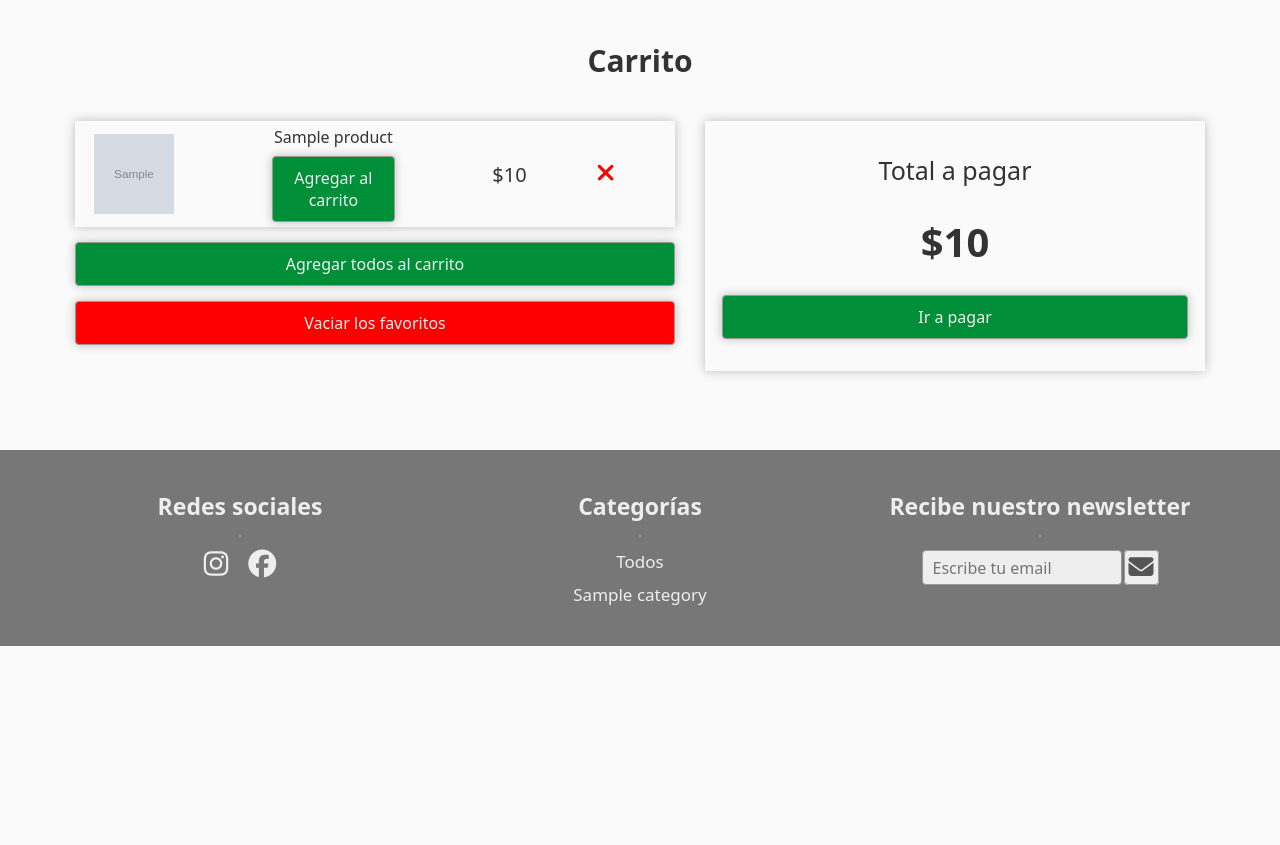
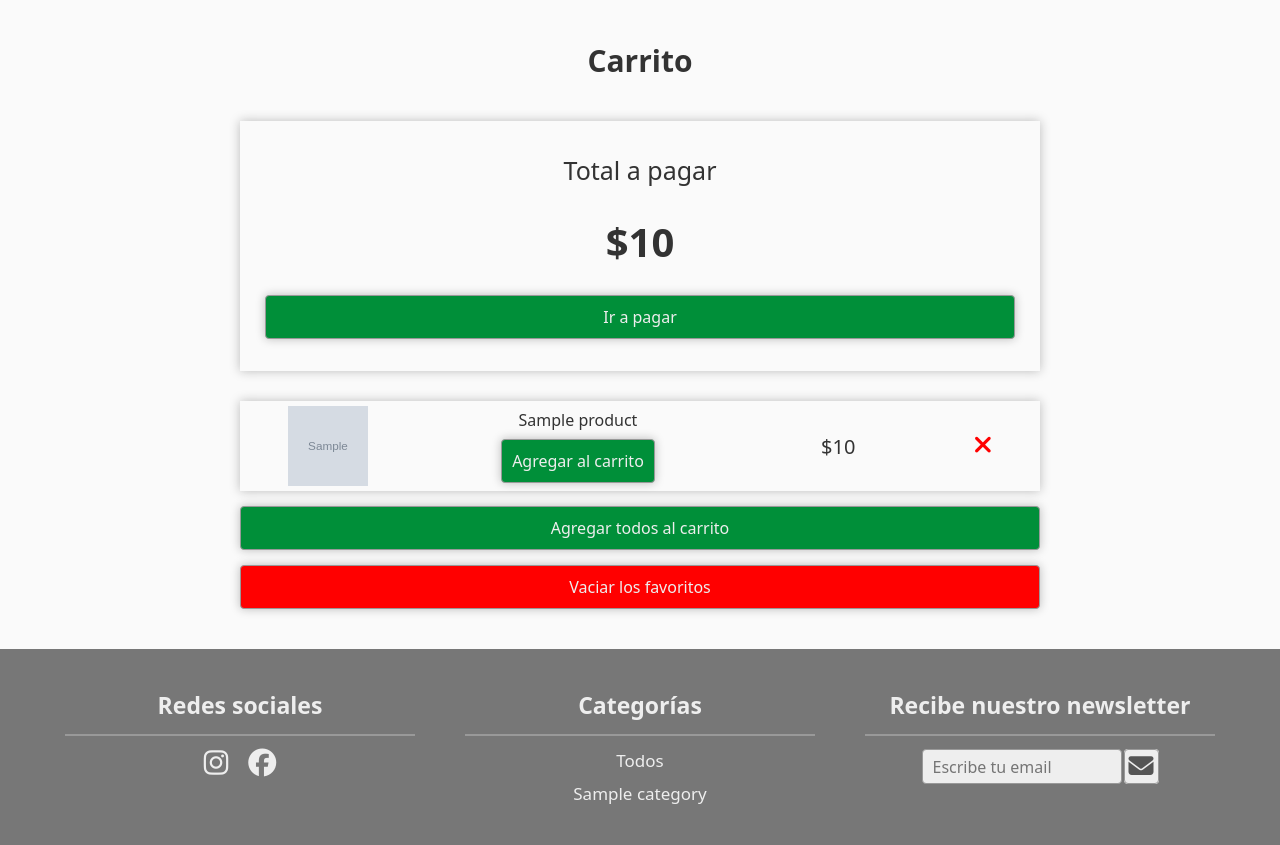
Before and after one commit to lautaroreche/E-Commerce-Django, a Django app: template ecommerce_app/templates/cart.html in a window 1280 px wide. Shown: the part 156-1001 px from the top of the page. Before the commit the page ends 802 px from the top, so only its background shows below. Run offline with Django 5.2, Linux system fonts and the light colour scheme; tables that the repository leaves empty hold one stand-in row (values such as "Sample post"); the template is opened without the code that fills it: values that come from a table or form of the project are taken from there, most other values are stand-ins (such as "Sample title", 1, 10 or a date in 2020); grey boxes marked "Sample" are stand-in pictures.

Commit message:
Scalability and fix errors

```diff
--- a/ecommerce_app/static/styles/style.css
+++ b/ecommerce_app/static/styles/style.css
@@ -209,26 +209,24 @@ hr {
     font-weight: 700;
 }
 
-.add-to-cart {
-    width: 100%;
+.final-card {
+    gap: 15px;
 }
-/*
+
+.final-card p {
+    padding: 3px;
+    width: 35px;
+    border: 1px solid var(--border-dark-color);
+    border-radius: 4px;
+    text-align: center;
+}
+
 .final-card:has(.add-cart:focus-within) p {
     color: var(--good-color);
 }
 
 .final-card:has(.decrement-cart:focus-within) p {
     color: var(--bad-color);
-}
-*/
-
-.prueba1 {
-    width: 100%;
-}
-
-.prueba2 {
-    width: 100%;
-    background-color: var(--good-color);
 }
 
 .fa-minus, .fa-plus {
@@ -237,6 +235,7 @@ hr {
     width: 30px;
     text-align: center;
     border: 1px solid var(--border-dark-color);
+    border-radius: 4px;
 }
 
 .fa-minus {
@@ -396,7 +395,7 @@ footer div {
     flex-direction: row;
     justify-content: space-around;
     align-items: center;
-    width: 600px;
+    width: 800px;
     box-shadow: 0 0 10px #bbb;
 }
 
@@ -408,18 +407,23 @@ footer div {
 .manage-cantidad-list {
     flex-direction: row;
     align-items: center;
-    width: 50%;
 }
 
-.detalle-producto-list {
-    width: 260px;
-}
-
-.detalle-producto-list .nombre-producto {
+.nombre-producto {
     margin: 0;
     height: 30px;
     text-align: center;
     font-size: 16px;
+}
+
+.detalle-producto-carrito {
+    width: 250px;
+    text-align: center;
+}
+
+.detalle-precio-carrito {
+    width: 100px;
+    text-align: center;
 }
 
 .fa-xmark {
@@ -433,7 +437,6 @@ footer div {
 }
 
 .xmark {
-    width: 100px;
     text-align: center;
 }
 
@@ -472,7 +475,6 @@ footer div {
 .add-to-cart, .add-all-favorites-to-cart, .clear-cart, .clear-favorites, .pay-cart {
     gap: 15px;
     color: var(--light-color);
-    width: 100%;
     border-radius: 4px;
 }
 
@@ -480,7 +482,7 @@ footer div {
     width: 95%;
 }
 
-.add-all-favorites-to-cart a, .clear-favorites a, .clear-cart a, .pay-cart a {
+.add-to-cart a, .add-all-favorites-to-cart a, .clear-favorites a, .clear-cart a, .pay-cart a {
     padding: 10px;
     border: 1px solid var(--border-dark-color);
     box-shadow: 0 0 10px #bbb;
@@ -489,16 +491,12 @@ footer div {
     color: var(--light-color);
 }
 
-.add-all-favorites-to-cart a, .pay-cart a {
+.add-all-favorites-to-cart a, .pay-cart a, .add-to-cart a, .add-all-favorites-to-cart .add-all-favorites-important {
     background-color: var(--good-color);
 }
 
 .clear-favorites a, .clear-cart a {
     background-color: var(--bad-color);
-}
-
-.add-all-favorites-to-cart .special {
-    background-color: var(--good-color);
 }
 
 
@@ -509,6 +507,17 @@ footer div {
 
     .buscador-menu input {
         width: 500px;
+    }
+}
+
+
+@media screen  and (max-width: 1350px) {
+    .cards-container-list {
+        flex-direction: column-reverse;
+    }
+
+    .card-total-cart {
+        width: 800px;
     }
 }
 
@@ -573,6 +582,10 @@ footer div {
     nav ul {
         gap: 30px;
     }
+
+    .card-total-cart, .card-producto-list {
+        width: 700px;
+    }
 }
 
 
@@ -583,6 +596,10 @@ footer div {
 
     nav ul li, footer ul li {
         font-size: 14px;
+    }
+
+    .card-total-cart, .card-producto-list {
+        width: 600px;
     }
 }
 
@@ -609,6 +626,10 @@ footer div {
         width: 400px;
         height: 400px;
     }
+
+    .card-total-cart, .card-producto-list {
+        width: 500px;
+    }
 }
 
 
--- a/ecommerce_app/templates/base.html
+++ b/ecommerce_app/templates/base.html
@@ -59,7 +59,7 @@
     <footer>
         <div class="redes-sociales">
             <h3 class="title-footer">Redes sociales</h3>
-            <hr>
+            <hr class="w90">
             <div class="iconos-redes-sociales flex-center">
                 <a href="https://www.instagram.com/" target="_blank" title="Red social Instagram">
                     <i class="fa-brands fa-instagram"></i>
@@ -71,7 +71,7 @@
         </div>
         <div>
             <h3 class="title-footer">Categorías</h3>
-            <hr>
+            <hr class="w90">
             <div class="categorias">
                 <ul class="flex-center">
                     <a href="{% url 'home' %}" title="Todos los productos">
@@ -87,7 +87,7 @@
         </div>
         <div>
             <h3 class="title-footer">Recibe nuestro newsletter</h3>
-            <hr>
+            <hr class="w90">
             <div class="email-newsletter">
                 <form action="{% url 'newsletter' %}" method="POST" class="flex-center">
                     {% csrf_token %}
--- a/ecommerce_app/templates/favorites.html
+++ b/ecommerce_app/templates/favorites.html
@@ -6,7 +6,7 @@
 
 {% block content %}
     <main>
-        <h2>Favorites</h2>
+        <h2>Favoritos</h2>
         <div>
             {% include 'product_cards_list.html' %}
         </div>
--- a/ecommerce_app/templates/product_cards_list.html
+++ b/ecommerce_app/templates/product_cards_list.html
@@ -2,13 +2,13 @@
 
 <div class="cards-producto flex-center">
     {% for producto in productos %}
-        <div class="card-producto-list flex-evenly">
+        <div class="card-producto-list flex-eveny">
             <img src="{{ producto.image.url }}" alt="{{ producto.name }}">
-            <div class="detalle-producto-list flex-column flex-evenly flex-center">
+            <div class="detalle-producto-carrito flex-column flex-evenly flex-center">
                 <p class="nombre-producto w100">{{ producto.name }}</p>
                 <div class="manage-cantidad-list flex-center flex-row flex-evenly">
                     {% if producto.id in productos_cart %}
-                        <div class="final-card flex-row flex-center flex-evenly">
+                        <div class="final-card flex-row flex-center flex-evenly flex-evenly">
                             <a href="{% url 'decrement_from_cart' producto.id %}" class="decrement-cart" title="Restar del carrito">
                                 <i class="fa-solid fa-minus"></i>
                             </a>
@@ -22,33 +22,31 @@
                             </a>
                         </div>
                     {% else %}
-                        <div class="flex-evenly pay-cart">
-                            <a href="{% url 'add_to_cart' producto.id %}" title="Agregar al carrito" class="add-to-cart w100">
+                        <div class="flex-evenly add-to-cart w90">
+                            <a href="{% url 'add_to_cart' producto.id %}" title="Agregar al carrito" class="w100">
                                 Agregar al carrito
                             </a>
                         </div>
                     {% endif %}
                 </div>
             </div>
-            <div>
+            <div class="detalle-precio-carrito">
                 {% if is_cart %}
                     {% for key, value in subtotal_dict.items %}
                         {% if key == producto.id|stringformat:"s" %}
                             <p class="subtotal-price">${{ value|floatformat:0 }}</p>
                         {% endif %}
                     {% endfor %}
-                    {% for key, value in productos_cart.items %}
-                        {% if key == producto.id|stringformat:"s" %}
-                            {% if value.quantity > 1 %}
-                                <p class="subtotal-price-detail">(${{producto.price|floatformat:0}} x {{value.quantity}})</p>
-                            {% endif %}
+                    {% for key, value in request.session.cart.items %}
+                        {% if key == producto.id|stringformat:"s" and value.quantity > 1 %}
+                            <p class="subtotal-price-detail">(${{ producto.price|floatformat:0 }} x {{ value.quantity }})</p>
                         {% endif %}
                     {% endfor %}
                 {% else %}
                     <p class="subtotal-price">${{ producto.price|floatformat:0 }}</p>
                 {% endif %}
             </div>
-            <div class="xmark">
+            <div class="container-xmark">
                 {% if is_cart %}
                     <a href="{% url 'remove_from_cart' producto.id %}" title="Eliminar del carrito">
                         <i class="fa-solid fa-xmark"></i>
@@ -61,7 +59,7 @@
             </div>
         </div>
     {% endfor %}
-    <div class="flex-column
+    <div class="flex-column w100
         {% if is_cart %}
             clear-cart
         {% else %}
@@ -72,7 +70,7 @@
                 Vaciar el carrito
             </a>
         {% else %}
-            <a href="{% url 'add_all_favorites_to_cart' %}" class="special" title="Agregar todos al carrito">
+            <a href="{% url 'add_all_favorites_to_cart' %}" class="add-all-favorites-important" title="Agregar todos al carrito">
                 Agregar todos al carrito
             </a>
             <a href="{% url 'clear_favorites' %}" title="Vaciar los favoritos">
--- a/ecommerce_app/templates/product_cards_standard.html
+++ b/ecommerce_app/templates/product_cards_standard.html
@@ -32,8 +32,8 @@
                     </a>
                 </div>
             {% else %}
-                <div class="flex-evenly pay-cart">
-                    <a href="{% url 'add_to_cart' producto.id %}" title="Agregar al carrito" class="add-to-cart w100">
+                <div class="flex-evenly add-to-cart w90">
+                    <a href="{% url 'add_to_cart' producto.id %}" title="Agregar al carrito" class="w100">
                         Agregar al carrito
                     </a>
                 </div>
--- a/ecommerce_app/views.py
+++ b/ecommerce_app/views.py
@@ -75,6 +75,7 @@ def cart(request):
     cart_obj = Cart(request)
     productos_cart = cart_obj.get_list_items()
     productos = Product.objects.filter(id__in=productos_cart)
+    print(cart_obj.get_total_product())
     if productos:
         return render(request, 'cart.html', {
             "categories": CATEGORIES,
```
